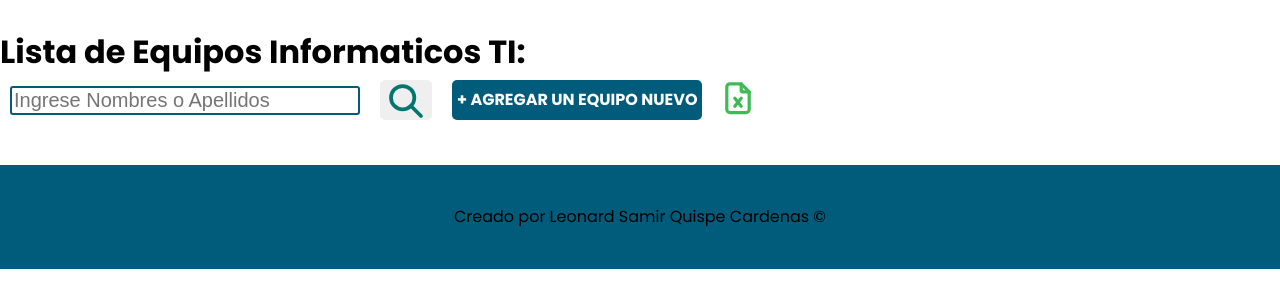
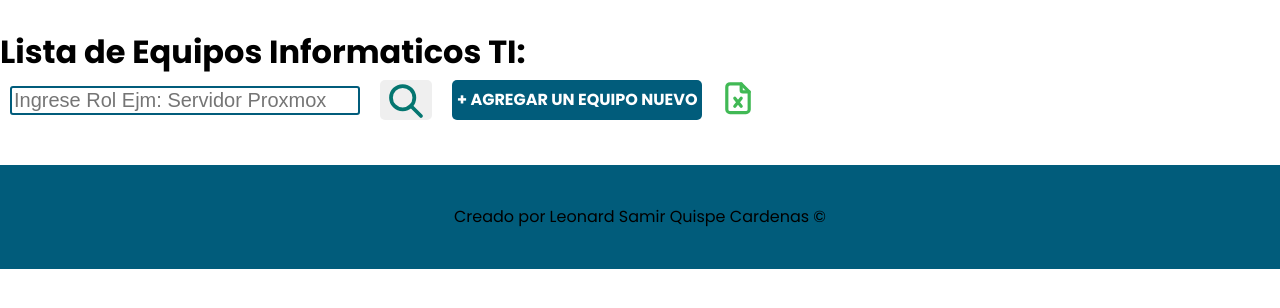
Before and after one commit to ViTh0X/incasur-projecto, a Django app: page /ip-manager/listar-equipos-informaticos-ti in a window 1280 px wide. Shown: the part 64-372 px from the top of the page. Run offline with Django 5.2, Linux system fonts and the light colour scheme; the visitor is signed in with stand-in values (Sample User, id 1); data that the repository does not hold is empty; parts of the project's set-up code (start-up, migrations or seed data) failed here and were passed over; some libraries are stand-ins or nearby versions.

```diff
--- a/AdministradorTI/ips/views.py
+++ b/AdministradorTI/ips/views.py
@@ -204,7 +204,7 @@ def filtrar_equipos_nombres(request):
 @login_required(login_url="pagina_login")
 def filtrar_equipos_ti_nombres(request):
     pista_nombre = request.GET.get('nombre','').strip()
-    equipos_ti = equipos_informaticos_ti.objects.filter(colaborador_asignado__nombre_colaborador__icontains=pista_nombre)
+    equipos_ti = equipos_informaticos_ti.objects.filter(roll_ip__icontains=pista_nombre)
     return render(request,'ips/equipos_informaticos_filtrados_ti.html',{'equipos_ti':equipos_ti})
 
 @login_required(login_url="pagina_login")
--- a/AdministradorTI/templates/ips/listar_equipos_informaticos_ti.html
+++ b/AdministradorTI/templates/ips/listar_equipos_informaticos_ti.html
@@ -7,7 +7,7 @@
             <h1 class="no-margin">Lista de Equipos Informaticos TI:</h1>
             <div class="opciones__table">
                 <div class="opciones__table--buscador">
-                    <input type="text" name="nombre" id="pista_nombre" placeholder="Ingrese Nombres o Apellidos">
+                    <input type="text" name="nombre" id="pista_nombre" placeholder="Ingrese Rol Ejm: Servidor Proxmox">
                     <button hx-get="{% url 'filtrar_equipos_ti_nombres' %}"
                     hx-target="#listado_equipos"
                     hx-include="#pista_nombre"
```
